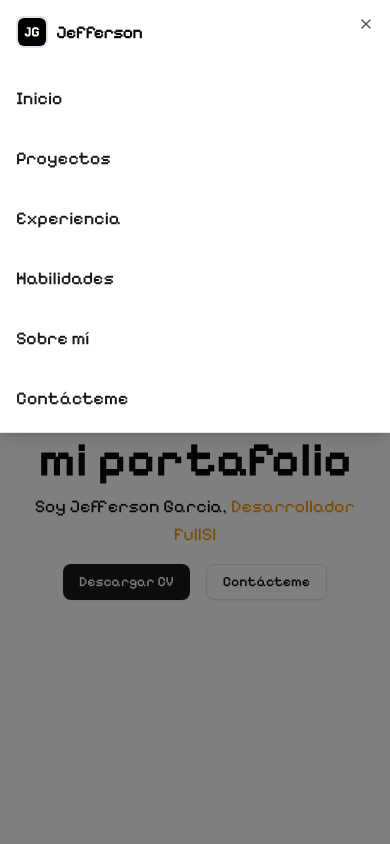
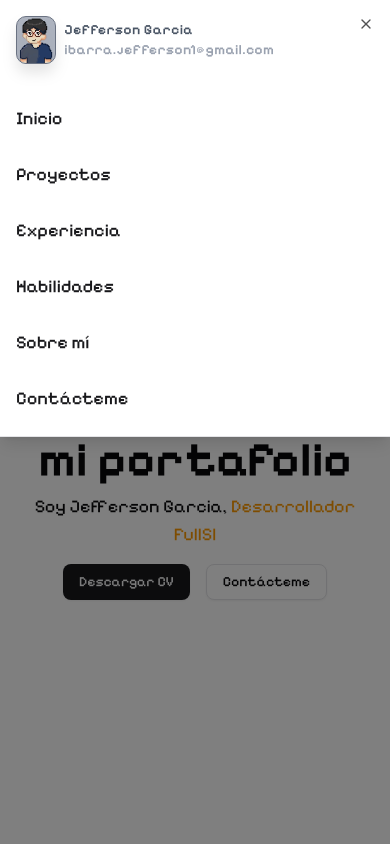
Before and after one commit to JeffersonS69/Portfolio, a React (Vite) app: page / in a window 390 px wide. Both pictures are taken after a click on the button 356 px from the left and 26 px from the top of the page. Shown: the top 844 px of the page. Built offline with nearby package versions, Linux system fonts and the light colour scheme.

Commit message:
Implement code changes to enhance functionality and improve performance

```diff
--- a/src/components/navegation/burger.tsx
+++ b/src/components/navegation/burger.tsx
@@ -29,25 +29,34 @@ const Burger = () => {
           <SheetTitle>
             <div className="flex items-center gap-2">
               <img
-                src="/js.svg"
-                className="max-h-8 bg-amber-50 rounded-md border-2"
-                alt="js.svg logo"
+                src="./Jeffry.png"
+                className="max-h-12 drop-shadow-xl bg-gray-400/80 rounded-lg border-1 border-gray-500"
+                alt="jeffry.png logo"
               />
-              <span className="text-lg font-semibold tracking-tighter">
-                Jefferson
-              </span>
+              <div>
+                <p className="text-sm text-gray-600 tracking-wide  dark:text-gray-400">
+                  Jefferson Garcia
+                </p>
+                <p className="text-sm text-gray-400 tracking-wide  dark:text-gray-600">
+                  ibarra.jefferson1@gmail.com
+                </p>
+              </div>
             </div>
           </SheetTitle>
         </SheetHeader>
-        <div className="flex flex-col gap-6 pb-4">
+        <div className="flex flex-col gap-5 pb-6">
           {MENU.map((item) => (
-            <a href={item.link} key={item.name}>
-              <SheetTrigger asChild className="text-lg">
-                <Button variant="link" className="cursor-pointer">
+            <SheetTrigger asChild key={item.name}>
+              <a href={item.link}>
+                <Button
+                  type="submit"
+                  variant="link"
+                  className="cursor-pointer text-lg w-full items-start justify-start"
+                >
                   {item.name}
                 </Button>
-              </SheetTrigger>
-            </a>
+              </a>
+            </SheetTrigger>
           ))}
         </div>
       </SheetContent>
```
Also changed, not shown: public/Jeffry.png (added).
